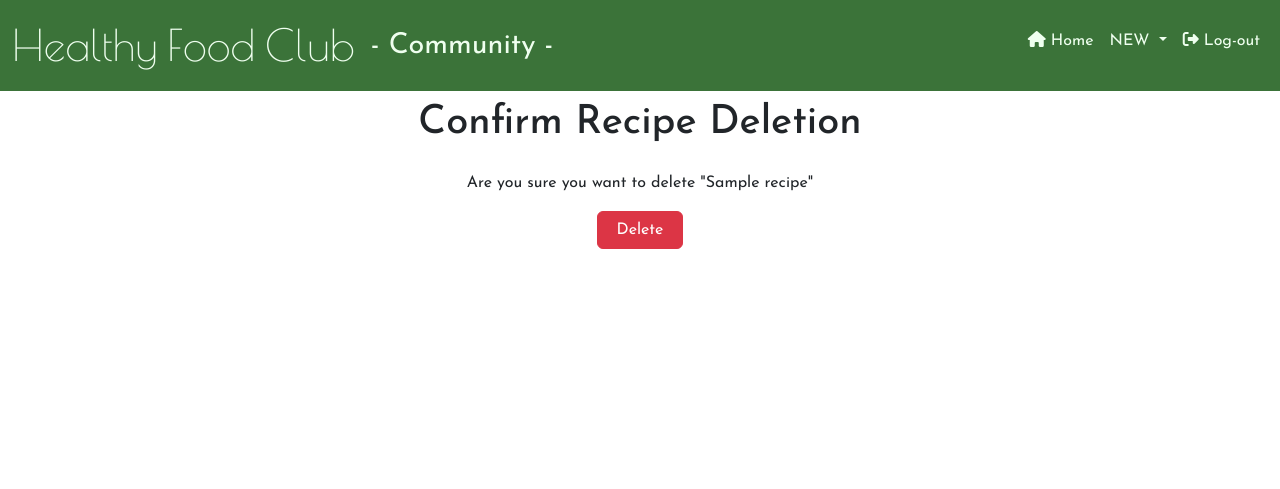
After one commit to AtsukoCoffey/healthy-food-recipes, a Django app: page /resipes/delete/1/ in a window 1280 px wide. The commit adds this page. Shown: the top 489 px of the page. Run offline with Django 4.2, Linux system fonts and the light colour scheme; a user stored in the database is signed in; tables that the repository leaves empty hold one stand-in row (values such as "Sample post"); some libraries are stand-ins or nearby versions.

Commit message:
feat: Create Delete Recipe page

```diff
--- /dev/null
+++ b/recipes/templates/recipes/recipe_confirm_delete.html
@@ -0,0 +1,17 @@
+{% extends "base.html" %}
+{% load static %}
+
+{% block title %}Delete recipe{{ object.title }}{% endblock %}
+
+{% block content %}
+<div class="container">
+    <h1 class="text-center mt-2">Confirm Recipe Deletion</h1>
+    <div class="d-flex justify-content-center pt-3">
+        <form method="POST" class="text-center">
+            {% csrf_token %}
+            <p>Are you sure you want to delete "{{object.title}}"</p>
+            <input type="submit" value="Delete" class="btn btn-danger w-25">
+        </form>
+    </div>
+</div>
+{% endblock %}
--- a/recipes/templates/recipes/recipe_detail.html
+++ b/recipes/templates/recipes/recipe_detail.html
@@ -36,7 +36,7 @@
             {% if request.user == recipe.user %}
             <div class="text-center">
                 <a href="{% url 'edit_recipe' recipe.id %}" class="btn btn-primary w-25">Edit</a>
-                <a href="{% url 'add_recipe' %}" class="btn btn-danger w-25">Delete</a>
+                <a href="{% url 'delete_recipe' recipe.id %}" class="btn btn-danger w-25">Delete</a>
             </div>
             {% endif %}
         </div>
--- a/recipes/urls.py
+++ b/recipes/urls.py
@@ -1,9 +1,10 @@
 from django.urls import path
-from .views import AddRecipe, RecipeDetail, EditRecipe
+from .views import AddRecipe, RecipeDetail, EditRecipe, DeleteRecipe
 
 urlpatterns = [
     path('add/', AddRecipe.as_view(), name='add_recipe'),
     # path('rate/<int:post_id>/<int:rating>/', views.rate),
     path("<slug:pk>/", RecipeDetail.as_view(), name="recipe_detail"),
     path("edit/<slug:pk>/", EditRecipe.as_view(), name="edit_recipe"),
+    path("delete/<slug:pk>/", DeleteRecipe.as_view(), name="delete_recipe"),
 ]
--- a/recipes/views.py
+++ b/recipes/views.py
@@ -1,5 +1,5 @@
 # from django.shortcuts import render, redirect
-from django.views.generic import CreateView, DetailView, UpdateView
+from django.views.generic import CreateView, DetailView, UpdateView, DeleteView
 from django.contrib.auth.mixins import LoginRequiredMixin, UserPassesTestMixin
 from django.contrib.messages.views import SuccessMessageMixin
 from django.urls import reverse
@@ -51,3 +51,12 @@ class EditRecipe(LoginRequiredMixin, UserPassesTestMixin, SuccessMessageMixin, U
             return reverse('recipe_detail', args=[self.object.id])
         else:
             return reverse('home')
+
+
+class DeleteRecipe(LoginRequiredMixin, UserPassesTestMixin, DeleteView):
+    """Delete a recipe"""
+    model = Recipe
+    success_url = '/'
+
+    def test_func(self):
+        return self.request.user == self.get_object().user
```
